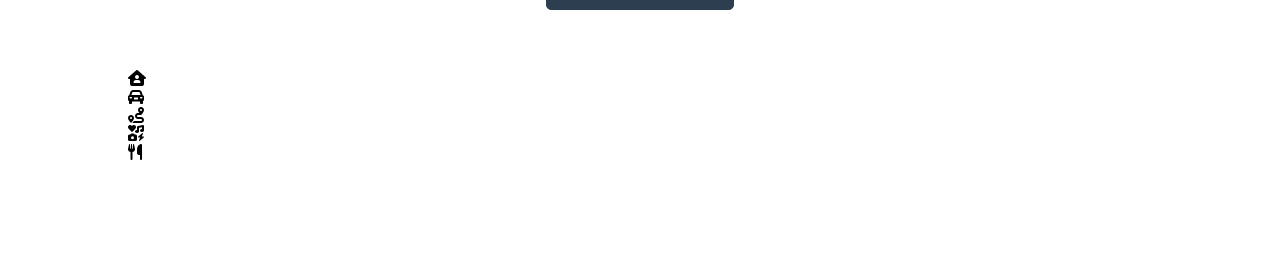
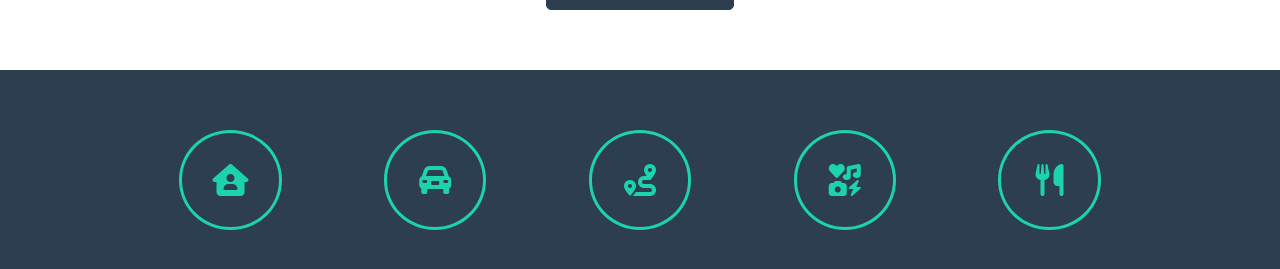
Before and after one commit to Vadim-Sakuta-VS/beltourism-client, a React (Create React App) app: page / in a window 1280 px wide. Shown: the part 1725-1994 px from the top of the page. Before the commit the page ends 1887 px from the top, so only its background shows below. Built offline with nearby package versions, Linux system fonts and the light colour scheme.

Commit message:
added styles

```diff
--- a/src/components/pages/Home/Home.scss
+++ b/src/components/pages/Home/Home.scss
@@ -38,4 +38,30 @@
       }
     }
   }
+
+  .service-icons{
+    padding: 60px 0;
+    background-color: #2c3e50;
+    color: #1dd2af;
+    &__content{
+      display: flex;
+
+      .wrap-icon{
+        flex-basis: 20%;
+        display: flex;
+        justify-content: center;
+        align-items: center;
+        .icon{
+          display: flex;
+          justify-content: center;
+          align-items: center;
+          width: 50%;
+          padding: 15%;
+          border: 3px solid #1dd2af;
+          border-radius: 50%;
+          font-size: 2rem;
+        }
+      }
+    }
+  }
 }
```
